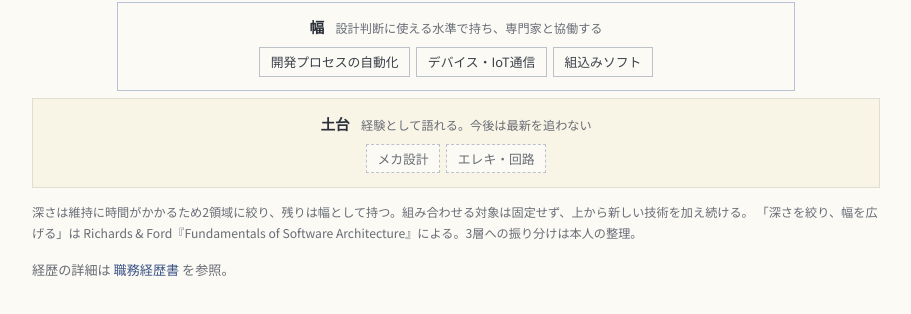
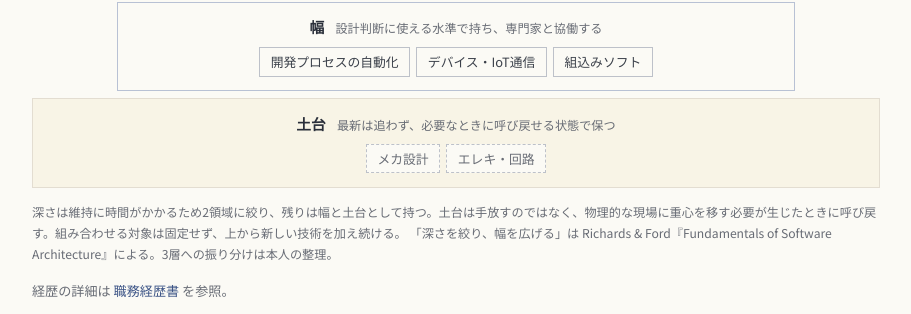
Before and after one commit to Takenori-Kusaka/digital-garden, an Astro site: page /digital-garden/career in a window 1280 px wide. Shown: the part 1311-1625 px from the top of the page, without its empty margins (184-1095 px from the left). Built offline with nearby package versions, Linux system fonts and the light colour scheme; Astro itself is replaced by a stand-in of ours; a web font is replaced by a local one.

Commit message:
feat(career): 生成AI支援の効果（処理量約10倍）と土台の扱いを反映 (#3, #4)
- 土台（メカ・エレキ）は手放さず、必要時に呼び戻せる状態で保つ
- 既にAIで2倍にしていた担当者の処理量を約10倍へ

Co-Authored-By: Claude Opus 5.5 <noreply@anthropic.com>

```diff
--- a/src/components/career/TechDepth.astro
+++ b/src/components/career/TechDepth.astro
@@ -17,7 +17,7 @@ const layers = [
   {
     k: 'base',
     t: '土台',
-    sub: '経験として語れる。今後は最新を追わない',
+    sub: '最新は追わず、必要なときに呼び戻せる状態で保つ',
     items: ['メカ設計', 'エレキ・回路']
   }
 ];
@@ -43,7 +43,7 @@ const layers = [
     ))}
   </div>
   <figcaption id="td-cap">
-    深さは維持に時間がかかるため2領域に絞り、残りは幅として持つ。組み合わせる対象は固定せず、上から新しい技術を加え続ける。
+    深さは維持に時間がかかるため2領域に絞り、残りは幅と土台として持つ。土台は手放すのではなく、物理的な現場に重心を移す必要が生じたときに呼び戻す。組み合わせる対象は固定せず、上から新しい技術を加え続ける。
     「深さを絞り、幅を広げる」は Richards &amp; Ford『Fundamentals of Software Architecture』による。3層への振り分けは本人の整理。
   </figcaption>
 </figure>
--- a/src/pages/career/index.astro
+++ b/src/pages/career/index.astro
@@ -204,7 +204,7 @@ const conditions = {
       <h3 class="cv-sub">どの階の、どの決定を変えているか</h3>
       <p class="cv-p">
         設計者の価値は、成果物の量ではなく、変わった意思決定で測る。
-        直近の生成AI活用支援では、開発チームの進め方と、現場の業務手順が変わった。
+        直近の生成AI活用支援では、開発チームの進め方と、現場の業務手順が変わった。すでに生成AIで処理量を2倍にしていた担当者に対し、支援後は1日あたりの処理量が従来の約10倍に達した。
       </p>
       <Elevator />
     </section>
```
